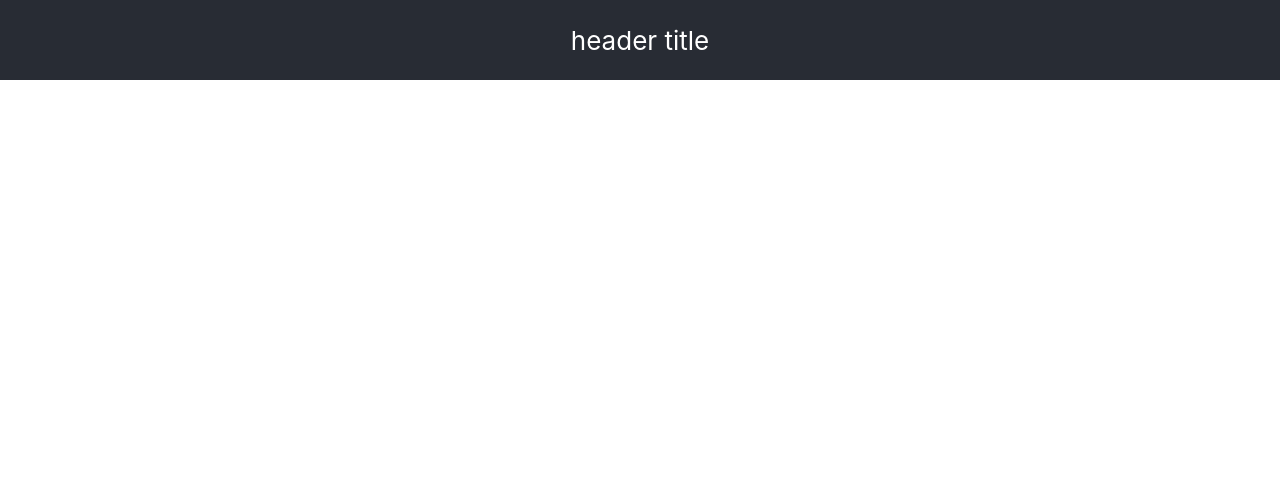
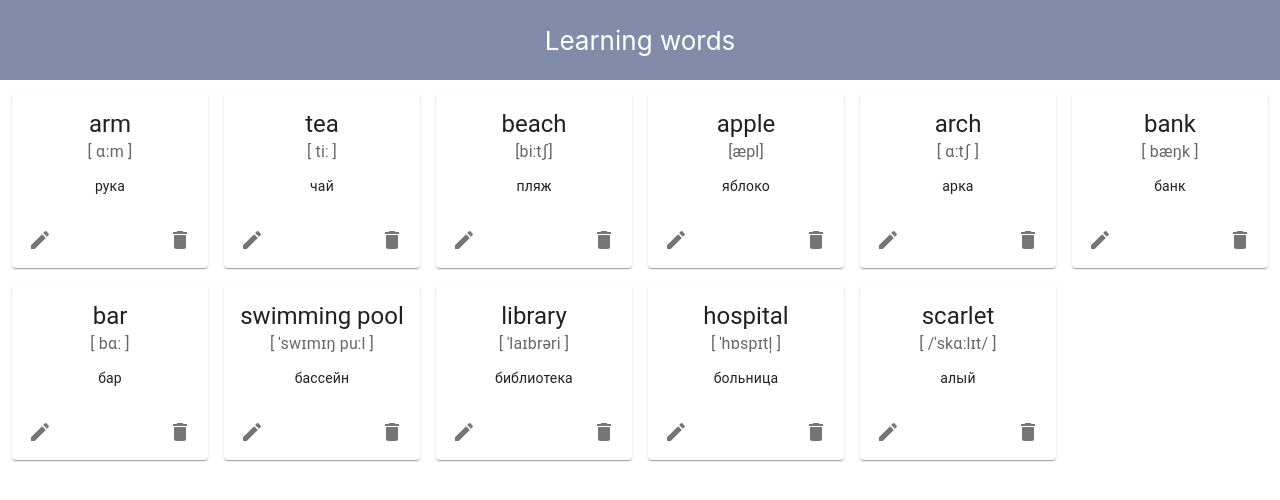
Before and after one commit to mariabaykova/mariabaykova.github.io, a React (Create React App) app: page / in a window 1280 px wide. Shown: the top 500 px of the page. Built offline with nearby package versions, Linux system fonts and the light colour scheme.

Commit message:
to be polished

```diff
--- a/package.json
+++ b/package.json
@@ -3,6 +3,10 @@
   "version": "0.1.0",
   "private": true,
   "dependencies": {
+    "@emotion/react": "^11.9.3",
+    "@emotion/styled": "^11.9.3",
+    "@mui/icons-material": "^5.8.4",
+    "@mui/material": "^5.8.7",
     "@testing-library/jest-dom": "^5.16.4",
     "@testing-library/react": "^13.3.0",
     "@testing-library/user-event": "^13.5.0",
--- a/src/App.jsx
+++ b/src/App.jsx
@@ -1,11 +1,13 @@
 import "./App.css";
 
 import Header from "./assets/components/Header";
+import ListOfWords from "./assets/components/ListOfWords";
 
 function App() {
   return (
     <div className="wrapper">
-      <Header title="header title" />
+      <Header title="Learning words" />
+      <ListOfWords />
     </div>
   );
 }
--- a/src/assets/components/ListOfWords.jsx
+++ b/src/assets/components/ListOfWords.jsx
@@ -0,0 +1,52 @@
+import * as React from "react";
+import { experimentalStyled as styled } from "@mui/material/styles";
+import Box from "@mui/material/Box";
+import Paper from "@mui/material/Paper";
+import Grid from "@mui/material/Grid";
+
+import { listOfWords } from "../data/listOfWords.js";
+// import { red } from "@mui/material/colors";
+import WordCard from "./WordCard.jsx";
+
+// const Item = styled(Paper)(({ theme }) => ({
+//   backgroundColor: theme.palette.mode === "dark" ? "#1A2027" : "#fff",
+//   ...theme.typography.body2,
+//   padding: theme.spacing(2),
+//   textAlign: "center",
+//   color: theme.palette.text.secondary,
+//   //   marginBlockStart: 10,
+// }));
+
+export default function ListOfWords() {
+  return (
+    <Box
+      sx={{
+        flexGrow: 1,
+        // border: 1,
+      }}
+    >
+      <Grid
+        container
+        spacing={{ xs: 2, md: 2 }}
+        columns={{ xs: 4, sm: 8, md: 12 }}
+        sx={{
+          // border: 1,
+          // borderColor: red[200],
+          padding: 1.5,
+        }}
+      >
+        {Array.from(listOfWords).map((_, index) => (
+          <Grid item xs={6} sm={4} md={2} key={index}>
+            <WordCard
+              english={_.english}
+              transcription={_.transcription}
+              russian={_.russian}
+              tags={_.tags}
+              isExpanded={false}
+            />
+          </Grid>
+        ))}
+      </Grid>
+    </Box>
+  );
+}
--- a/src/assets/components/WordCard.jsx
+++ b/src/assets/components/WordCard.jsx
@@ -0,0 +1,107 @@
+import * as React from "react";
+import Box from "@mui/material/Box";
+import Card from "@mui/material/Card";
+import CardActions from "@mui/material/CardActions";
+import CardContent from "@mui/material/CardContent";
+import Button from "@mui/material/Button";
+import Typography from "@mui/material/Typography";
+// import Fab from "@mui/material/Fab";
+import EditIcon from "@mui/icons-material/Edit";
+import SaveIcon from "@mui/icons-material/Save";
+import DeleteIcon from "@mui/icons-material/Delete";
+// import EditRoundedIcon from "@mui/icons-material/EditRounded";
+import IconButton from "@mui/material/IconButton";
+import TextField from "@mui/material/TextField";
+
+import styles from "../styles/ListOfWords.module.scss";
+
+export default function WordCard(props) {
+  // let isExpanded = props.isExpanded;
+  // function expandWordCard() {
+  //   // alert("expand word card");
+  //   isExpanded = true;
+  // }
+  const [editMode, setEditMode] = React.useState(false);
+
+  const handleEditClick = () => {
+    setEditMode(!editMode);
+  };
+  return (
+    <Card
+      sx={{
+        minWidth: 150,
+        "&:hover": {
+          mt: -0.5,
+          mx: -0.5,
+          boxShadow: 24,
+          //   minWidth: 200,
+          //   height: 210,
+          zIndex: "tooltip",
+          cursor: "pointer",
+        },
+      }}
+    >
+      <CardContent>
+        {editMode ? (
+          <Box
+            component="form"
+            sx={{
+              "& .MuiTextField-root": { m: 0.2 },
+            }}
+            noValidate
+            autoComplete="off"
+          >
+            <TextField
+              required
+              id="wordEng"
+              // label="English"
+              size="small"
+              defaultValue={props.english}
+            />
+            <TextField
+              required
+              id="wordTrnscr"
+              // label="Transcription"
+              size="small"
+              className={styles.input}
+              defaultValue={props.transcription}
+            />
+            <TextField
+              required
+              id="wordRus"
+              // label="Transcription"
+              size="small"
+              className={styles.input}
+              defaultValue={props.russian}
+            />
+          </Box>
+        ) : (
+          <Box component="div">
+            <Typography variant="h5" component="div">
+              {props.english}
+            </Typography>
+            <Typography sx={{ mb: 1.5 }} color="text.secondary">
+              {props.transcription}
+            </Typography>
+            <Typography variant="body2">{props.russian}</Typography>
+          </Box>
+        )}
+      </CardContent>
+      <CardActions sx={{ display: "flex", justifyContent: "space-between" }}>
+        {editMode ? (
+          <IconButton aria-label="save">
+            <SaveIcon />
+          </IconButton>
+        ) : (
+          <IconButton aria-label="edit" onClick={handleEditClick}>
+            <EditIcon />
+          </IconButton>
+        )}
+
+        <IconButton aria-label="delete">
+          <DeleteIcon />
+        </IconButton>
+      </CardActions>
+    </Card>
+  );
+}
--- /dev/null
+++ b/src/assets/data/listOfWords.js
@@ -0,0 +1,90 @@
+export const listOfWords = [
+  {
+    id: "11350",
+    english: "arm",
+    transcription: "[ ɑ:m ]",
+    russian: "рука",
+    tags: "часть тела",
+    tags_json: '["u0447u0430u0441u0442u044c u0442u0435u043bu0430"]',
+  },
+  {
+    id: "11397",
+    english: "tea",
+    transcription: "[ tiː  ]",
+    russian: "чай",
+    tags: "напиток",
+    tags_json: '["u043du0430u043fu0438u0442u043eu043a"]',
+  },
+  {
+    id: "11452",
+    english: "beach",
+    transcription: "[biːtʃ]",
+    russian: "пляж",
+    tags: "места",
+    tags_json: '["u043cu0435u0441u0442u0430"]',
+  },
+  {
+    id: "11509",
+    english: "apple",
+    transcription: "[æpl]",
+    russian: "яблоко",
+    tags: "фрукты",
+    tags_json: '["u0444u0440u0443u043au0442u044b"]',
+  },
+  {
+    id: "11538",
+    english: "arch",
+    transcription: "[ ɑːtʃ ]",
+    russian: "арка",
+    tags: "город",
+    tags_json: '["u0433u043eu0440u043eu0434"]',
+  },
+  {
+    id: "11539",
+    english: "bank",
+    transcription: "[ bæŋk ]",
+    russian: "банк",
+    tags: "город",
+    tags_json: '["u0433u043eu0440u043eu0434"]',
+  },
+  {
+    id: "11540",
+    english: "bar",
+    transcription: "[ bɑː ]",
+    russian: "бар",
+    tags: "развлечение",
+    tags_json: '["u0440u0430u0437u0432u043bu0435u0447u0435u043du0438u0435"]',
+  },
+  {
+    id: "11541",
+    english: "swimming pool",
+    transcription: "[ ˈswɪmɪŋ puːl ]",
+    russian: "бассейн",
+    tags: "город",
+    tags_json: '["u0433u043eu0440u043eu0434"]',
+  },
+  {
+    id: "11542",
+    english: "library",
+    transcription: "[ ˈlaɪbrəri ]",
+    russian: "библиотека",
+    tags: "город",
+    tags_json: '["u0433u043eu0440u043eu0434"]',
+  },
+  {
+    id: "11543",
+    english: "hospital",
+    transcription: "[ ˈhɒspɪtl̩ ]",
+    russian: "больница",
+    tags: "город",
+    tags_json: '["u0433u043eu0440u043eu0434"]',
+  },
+  {
+    id: "11560",
+    english: "scarlet",
+    transcription: "[ /ˈskɑːlɪt/ ]",
+    russian: "алый",
+    tags: "цвет",
+    tags_json: '["u0446u0432u0435u0442"]',
+  },
+];
--- a/src/assets/styles/Header.module.scss
+++ b/src/assets/styles/Header.module.scss
@@ -1,5 +1,5 @@
 .header {
-  background-color: #282c34;
+  background-color: #818ca8;
   min-height: 10vh;
   display: flex;
   flex-direction: column;
@@ -7,4 +7,5 @@
   justify-content: center;
   font-size: calc(10px + 2vmin);
   color: white;
+  // margin: 1px;
 }
--- a/src/assets/styles/ListOfWords.module.scss
+++ b/src/assets/styles/ListOfWords.module.scss
@@ -0,0 +1,4 @@
+.input {
+  //   margin: 10px;
+  //   height: 10px;
+}
```
Also changed, not shown: 1 other file (tests, documents, lock files or other folders).
